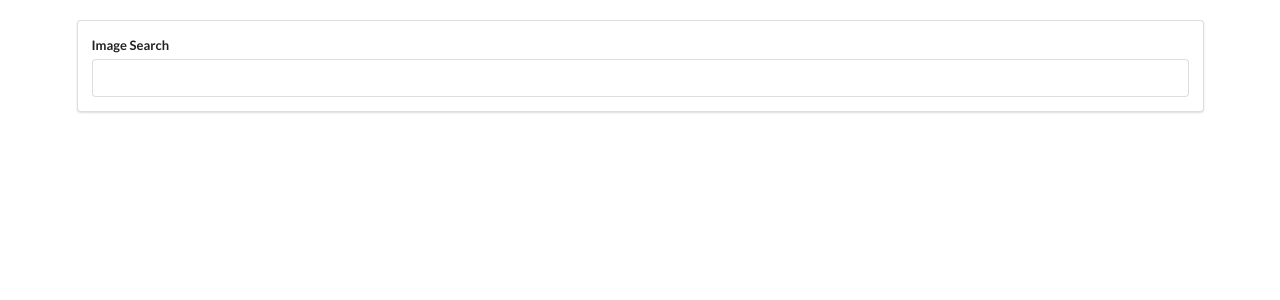
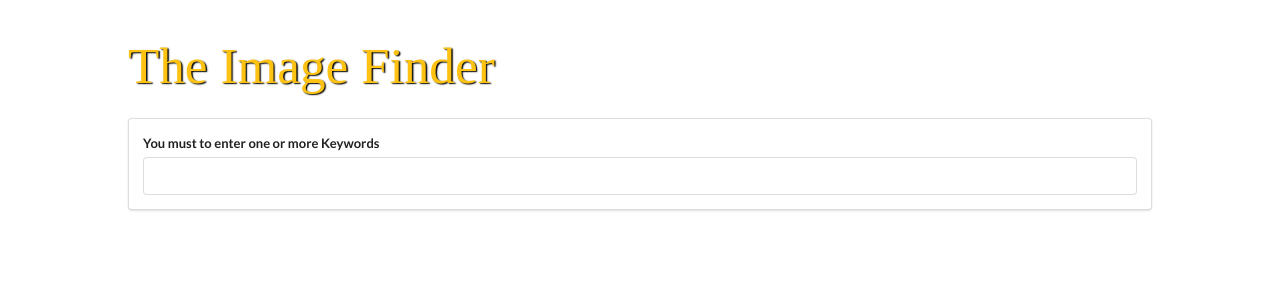
Before and after one commit to CatalinaTeguiani/SearchImages, a React (Create React App) app: page / in a window 1280 px wide. Shown: the top 300 px of the page. Built offline with nearby package versions, Linux system fonts and the light colour scheme.

Commit message:
Styling the search page

```diff
--- a/package.json
+++ b/package.json
@@ -1,5 +1,5 @@
 {
-  "homepage": "https://catalinateguiani.github.io/SearchImages/",
+  "homepage": "https://catalinateguiani.github.io/search-images/",
   "name": "search-images",
   "version": "0.1.0",
   "private": true,
--- /dev/null
+++ b/src/components/App.css
@@ -0,0 +1,5 @@
+/*
+@media (max-width: 800px) {
+  }
+
+  */
--- a/src/components/App.js
+++ b/src/components/App.js
@@ -2,6 +2,7 @@ import React from 'react'
 import unsplash from '../api/unsplash'
 import SearchBar from './SearchBar'
 import ImageList from './ImageList'
+import './App.css'
 
 class App extends React.Component {
   state = {
@@ -9,15 +10,17 @@ class App extends React.Component {
   }
 
   onSearchSubmit = async term => {
-    const response = await unsplash.get('/search/photos', {
-      params: { query: term }
+    const response = await unsplash.get('/search/photos/', {
+      params: { query: term, per_page: 12 }
     })
     this.setState({ images: response.data.results })
   }
 
   render() {
     return (
-      <div className="ui container" style={{marginTop: '20px'}}>
+      <div className="ui container" style={{marginTop: '2rem', position: 'relative', width: '80vw'}}>
+
+        <div style={{fontFamily:'Montserrat', fontSize: '4vw', color: '#fec312', textShadow: '0.1rem 0.1rem 0.1rem #000', paddingTop:'2rem', paddingBottom:'2rem'}} > The Image Finder  </div>
         <SearchBar onSubmit={this.onSearchSubmit}/>
         <ImageList images={this.state.images} />
       </div>
--- a/src/components/ImageCard.js
+++ b/src/components/ImageCard.js
@@ -22,12 +22,20 @@ class ImageCard extends React.Component {
 
     const { description, urls } = this.props.image
     return (
+      <div>
+
         <div style={{ gridRowEnd: `span ${this.state.spans}` }}>
+          <br />
+
           <img
             ref={this.imageRef}
             alt={description}
             src={urls.regular}
           />
+          <br />
+          <a href={urls.regular} >Info: {description}</a>
+
+        </div>
       </div>
     )
   }
--- a/src/components/ImageList.css
+++ b/src/components/ImageList.css
@@ -1,9 +1,13 @@
 .image-list {
   display: grid;
   grid-template-columns: repeat(auto-fill, minmax(250px, 1fr));
-  grid-gap: 10px;
+  grid-gap: 1rem;
 }
 
 .image-list img {
-  width: 250px;
+  width: 20rem;
+  height: 15rem;
+  object-fit: cover;
+  padding: 0.5rem;
+  position: relative;
 }
--- a/src/components/ImageList.js
+++ b/src/components/ImageList.js
@@ -1,12 +1,17 @@
 import './ImageList.css'
 import React from 'react'
+import ImageCard from './ImageCard'
+
 
 const ImageList = (props) => {
-  const images = props.images.map(({description, id, urls}) => {
-    return <img key={id} src={urls.regular} alt={description}/>
+  // const images = props.images.map(({description, id, urls}) => {
+  //   return <div>{description} <img key={id} src={urls.regular} alt={description}/></div>
+  // })
+  const images = props.images.map((image) => {
+    return <ImageCard key={image.id} image={image} />
   })
 
-  return <div className="image-list">{images}</div>
+  return <div className="image-list"> {images}</div>
 }
 
 export default ImageList
--- a/src/components/SearchBar.js
+++ b/src/components/SearchBar.js
@@ -1,4 +1,6 @@
 import React from 'react';
+import './App.css';
+
 
 class SearchBar extends React.Component {
   state = { term: '' }
@@ -10,16 +12,19 @@ onFormSubmit = e => {
 
   render() {
     return (
-      <div className="ui segment">
-        <form onSubmit={this.onFormSubmit} className="ui form">
-          <div className="field">
-            <label>Image Search</label>
+      <div className="ui segment" style={{}}>
+
+        <form onSubmit={this.onFormSubmit} className="ui form" >
+          <div className="field"  >
+            <label>You must to enter one or more Keywords</label>
             <input
               type="text"
               value={this.state.term}
               onChange={e => this.setState({ term: e.target.value })}
-            />
+             />
+
           </div>
+
         </form>
       </div>
     )
@@ -27,3 +32,6 @@ onFormSubmit = e => {
 }
 
 export default SearchBar;
+
+
+// {this.state.term=""}
```
Lines whose indentation alone changed are shown as unchanged.
